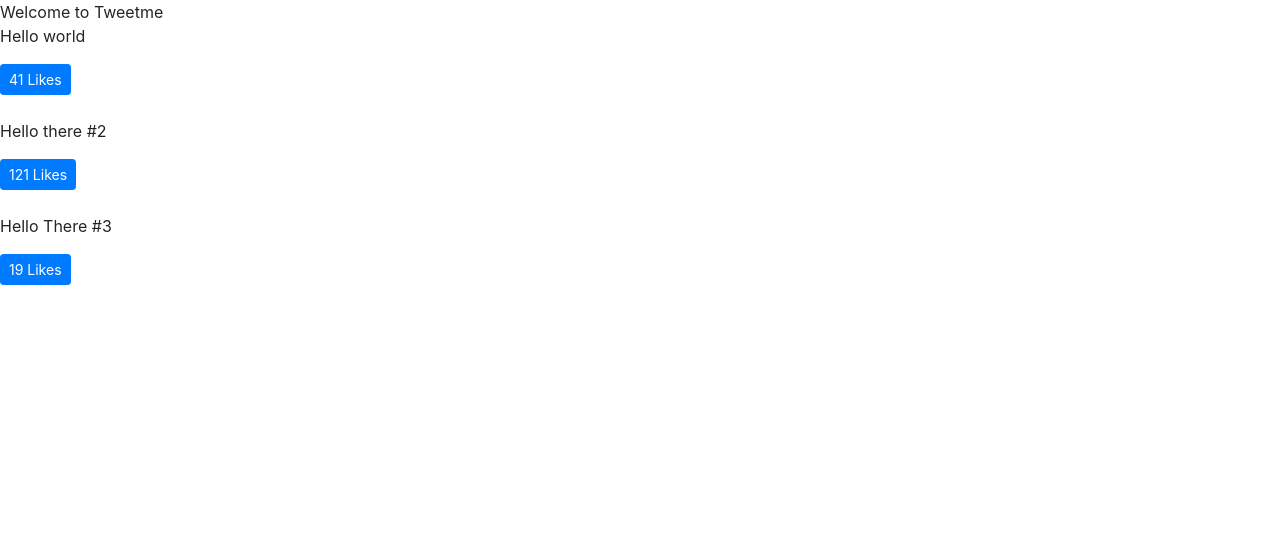
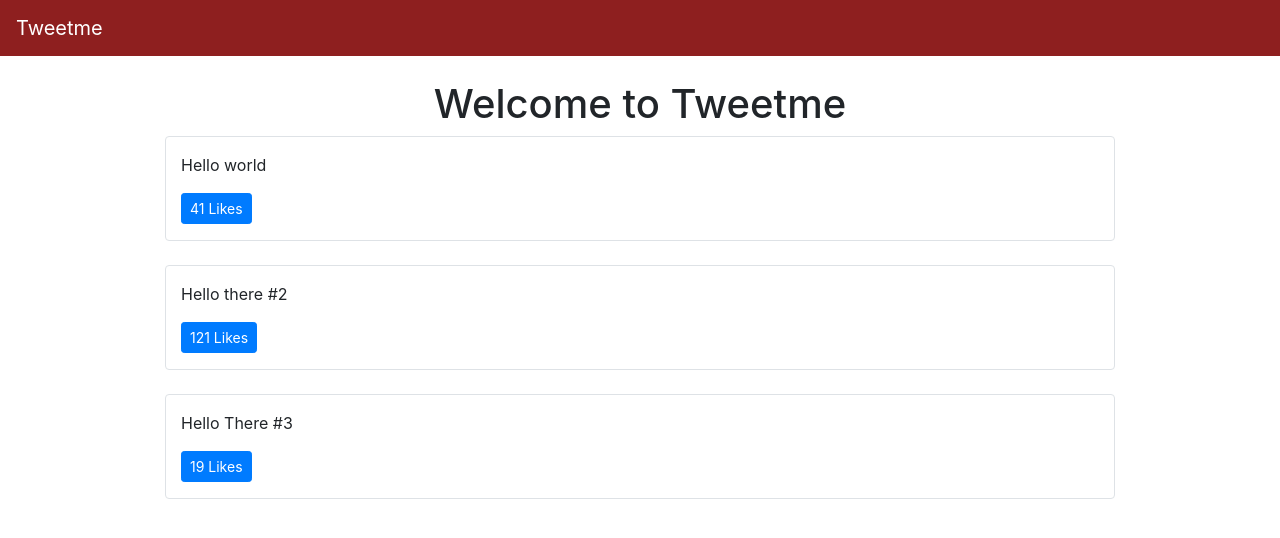
Before and after one commit to Smendowski/tweetme, a Django app: page / in a window 1280 px wide. Shown: the top 538 px of the page. Run offline with Django 3.2, Linux system fonts and the light colour scheme; data comes from the database, SQL or seed files in the repository; both versions use the stored data as it was after the commit; some libraries are stand-ins or nearby versions.

Commit message:
Some Bootstrap Styling

```diff
--- a/templates/base.html
+++ b/templates/base.html
@@ -8,12 +8,20 @@
     <!-- Bootstrap CSS -->
     <link rel="stylesheet" href="https://stackpath.bootstrapcdn.com/bootstrap/4.5.0/css/bootstrap.min.css" integrity="sha384-9aIt2nRpC12Uk9gS9baDl411NQApFmC26EwAOH8WgZl5MYYxFfc+NcPb1dKGj7Sk" crossorigin="anonymous">
 
+    <style>
+      .bg-tweetme {
+        background-color: #8e1f1f !important;
+      }
+    </style>
+
     <title>Tweetme {% block head_title %}{% endblock head_title %}</title>
   </head>
   <body>
-
-    {% block content %}
-    {% endblock content %}
+    {% include "components/navbar.html" %}
+    <div class='container'>
+      {% block content %}
+      {% endblock content %}
+    </div>
 
     <!-- Optional JavaScript -->
     <!-- jQuery first, then Popper.js, then Bootstrap JS -->
--- /dev/null
+++ b/templates/components/navbar.html
@@ -0,0 +1,35 @@
+<nav class="navbar navbar-expand-lg navbar-dark bg-tweetme mb-4">
+  <a class="navbar-brand" href="/">Tweetme</a>
+  <button class="navbar-toggler" type="button" data-toggle="collapse" data-target="#navbarSupportedContent" aria-controls="navbarSupportedContent" aria-expanded="false" aria-label="Toggle navigation">
+    <span class="navbar-toggler-icon"></span>
+  </button>
+
+  <div class="collapse navbar-collapse d-none" id="navbarSupportedContent">
+    <ul class="navbar-nav mr-auto d-none">
+      <li class="nav-item active">
+        <a class="nav-link" href="#">Home <span class="sr-only">(current)</span></a>
+      </li>
+      <li class="nav-item">
+        <a class="nav-link" href="#">Link</a>
+      </li>
+      <li class="nav-item dropdown">
+        <a class="nav-link dropdown-toggle" href="#" id="navbarDropdown" role="button" data-toggle="dropdown" aria-haspopup="true" aria-expanded="false">
+          Dropdown
+        </a>
+        <div class="dropdown-menu" aria-labelledby="navbarDropdown">
+          <a class="dropdown-item" href="#">Action</a>
+          <a class="dropdown-item" href="#">Another action</a>
+          <div class="dropdown-divider"></div>
+          <a class="dropdown-item" href="#">Something else here</a>
+        </div>
+      </li>
+      <li class="nav-item">
+        <a class="nav-link disabled" href="#" tabindex="-1" aria-disabled="true">Disabled</a>
+      </li>
+    </ul>
+    <form class="form-inline my-2 my-lg-0 d-none">
+      <input class="form-control mr-sm-2" type="search" placeholder="Search" aria-label="Search">
+      <button class="btn btn-outline-success my-2 my-sm-0" type="submit">Search</button>
+    </form>
+  </div>
+</nav>
--- a/templates/pages/home.html
+++ b/templates/pages/home.html
@@ -5,9 +5,15 @@ Amazing
 {% endblock head_title %}
 
 {% block content %}
-Welcome to Tweetme
 
-<div id='tweets'>
+<div class='row text-center'>
+  <div class='col'>
+    <h1>Welcome to Tweetme</h1>
+  </div>
+</div>
+
+
+<div class='row' id='tweets'>
   Loading...
 </div>
 
@@ -34,7 +40,7 @@ Welcome to Tweetme
   }
 
   function formatTweetElement(tweet){
-    var formattedTweet = "<div class='mb-4 tweet' id='tweet-" + tweet.id + "'><p>" + tweet.content +
+    var formattedTweet = "<div class='col-12 col-md-10 mx-auto mb-4 border rounded py-3 tweet' id='tweet-" + tweet.id + "'><p>" + tweet.content +
         "</p><div class='btn-group'>" + LikeBtn(tweet) +
         "</div></div>"
     return formattedTweet
```
Also changed, not shown: db.sqlite3, templates/components/footer.html (added).
